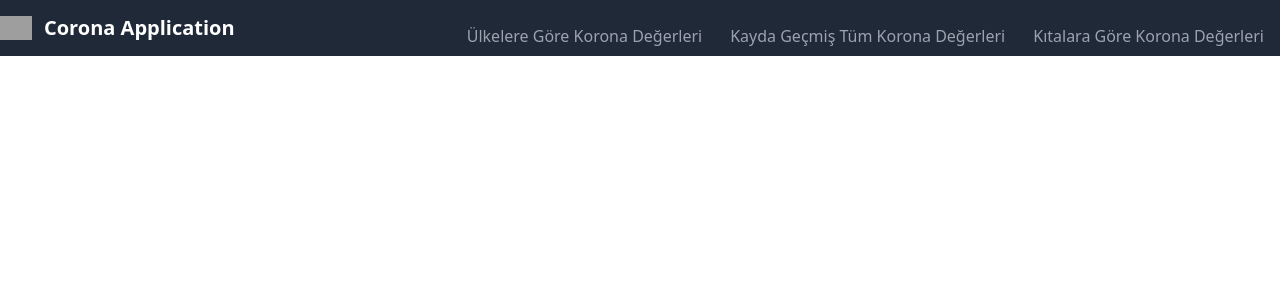
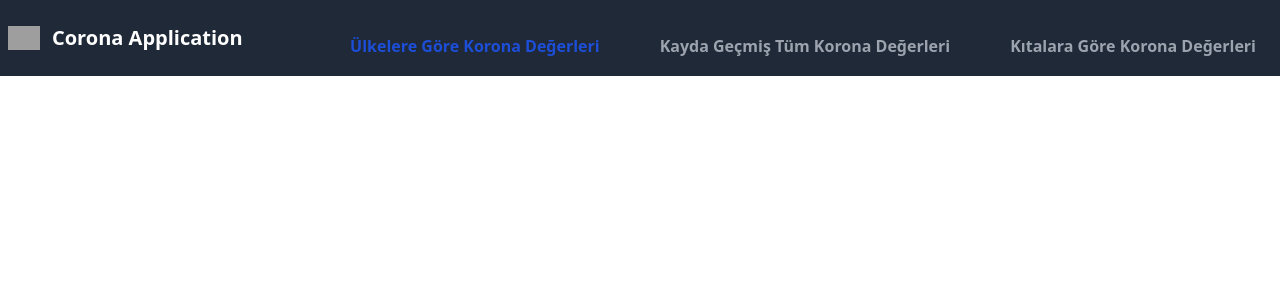
Before and after one commit to cihatsolak/corona-app-reactjs, a React (Create React App) app: page / in a window 1280 px wide. Shown: the top 300 px of the page. Built offline with nearby package versions, Linux system fonts and the light colour scheme; grey boxes are pictures that could not be loaded.

Commit message:
Check the active status of the menus

```diff
--- a/src/App.js
+++ b/src/App.js
@@ -1,8 +1,13 @@
+import { useState } from "react";
 import Header from "./components/Header";
 
 function App() {
+  const [_key, setKey] = useState(1);
+
   return (
-    <Header />
+    <Header onMenuChange={(key) => {
+      setKey(key);
+    }} />
   );
 }
 
--- a/src/components/Header.js
+++ b/src/components/Header.js
@@ -2,12 +2,12 @@ import React from 'react'
 import Logo from './Logo'
 import Menu from './menu/Menu'
 
-const Header = props => {
+const Header = ({ onMenuChange }) => {
     return (
-        <nav className='bg-gray-800 border-gray-800'>
+        <nav className='bg-gray-800 border-gray-200 px-2 py-2.5'>
             <div className='container flex flex-wrap justify-between items-center mx-auto'>
                 <Logo />
-                <Menu />
+                <Menu onMenuChange={onMenuChange} />
             </div>
         </nav>
     )
--- a/src/components/menu/Menu.js
+++ b/src/components/menu/Menu.js
@@ -1,7 +1,10 @@
 import React, { useState } from 'react'
+import PropTypes from 'prop-types'
 import MenuItem from './MenuItem'
 
-const Menu = props => {
+const Menu = ({ activeTitle, onMenuChange }) => {
+
+    const [_activeTitle, setActiveTitle] = useState(activeTitle);
     const [menuItems] = useState(
         [
             {
@@ -10,21 +13,29 @@ const Menu = props => {
             },
             {
                 title: 'Kayda Geçmiş Tüm Korona Değerleri',
-                value: 1
+                value: 2
             },
             {
                 title: 'Kıtalara Göre Korona Değerleri',
-                value: 1
+                value: 3
             }
         ]
     )
 
     return (
         <div className='w-auto block'>
-            <ul className='flex flex-row mt-4 font-medium'>
+            <ul className='flex flex-row mt-4 font-semibold text-xs- space-x-8 mt-0'>
                 {
                     menuItems && menuItems.map((menu, index) => {
-                        return <MenuItem key={index} title={menu.title} />
+                        return <MenuItem
+                        key={index}
+                        title={menu.title}
+                        active={menu.title === _activeTitle}
+                        onClick={() => {
+                            setActiveTitle(menu.title)
+                            onMenuChange(menu.value)
+                        }}
+                         />
                     })
                 }
 
@@ -33,6 +44,14 @@ const Menu = props => {
     )
 }
 
-Menu.propTypes = {}
+Menu.propTypes = {
+    activeTitle: PropTypes.string,
+    onMenuChange: PropTypes.func
+}
+
+Menu.defaultProps = {
+    activeTitle: 'Ülkelere Göre Korona Değerleri',
+    onMenuChange: () => null
+}
 
 export default Menu
```
